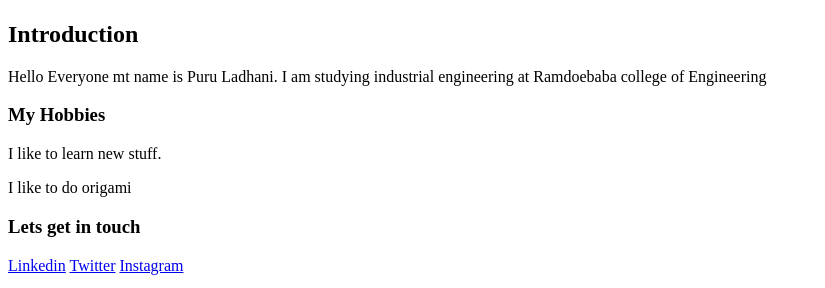
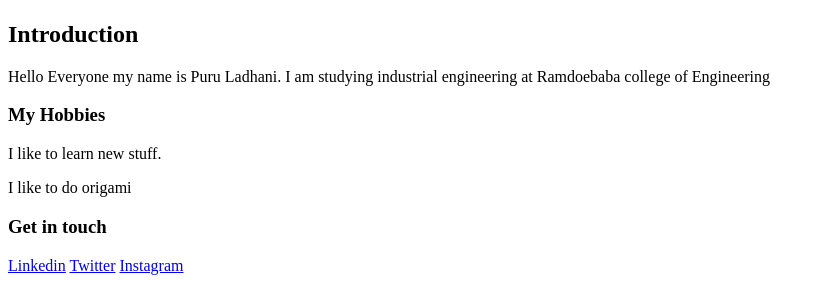
Before and after one commit to Puru-Ladhani/HTML, a plain HTML site: page index.html in a window 1280 px wide. Shown: the part 193-481 px from the top of the page, 0-825 px from the left. Drawn offline with Linux system fonts and the light colour scheme.

Commit message:
Update index.html

```diff
--- a/index.html
+++ b/index.html
@@ -13,11 +13,11 @@
       <h1>Portfolio</h1>
     <img src="images/naruto2.jpg" alt="An image of naruto"/>
     <h2>Introduction</h2>
-    <p>Hello Everyone mt name is Puru Ladhani. I am studying industrial engineering at Ramdoebaba college of Engineering </p>
+    <p>Hello Everyone my name is Puru Ladhani. I am studying industrial engineering at Ramdoebaba college of Engineering </p>
     <h3>My Hobbies</h3>
     <p>I like to learn new stuff.</p>
     <p>I like to do origami</p>
-    <h3>Lets get in touch</h3>
+    <h3>Get in touch</h3>
     <a href="https://www.linkedin.com/in/puru-ladhani-3ba38b214">Linkedin</a>
     <a href="https://twitter.com/puru_ladhani?s=08">Twitter</a>
     <a href="https://www.instagram.com/puru_ladhani/">Instagram</a>
```
